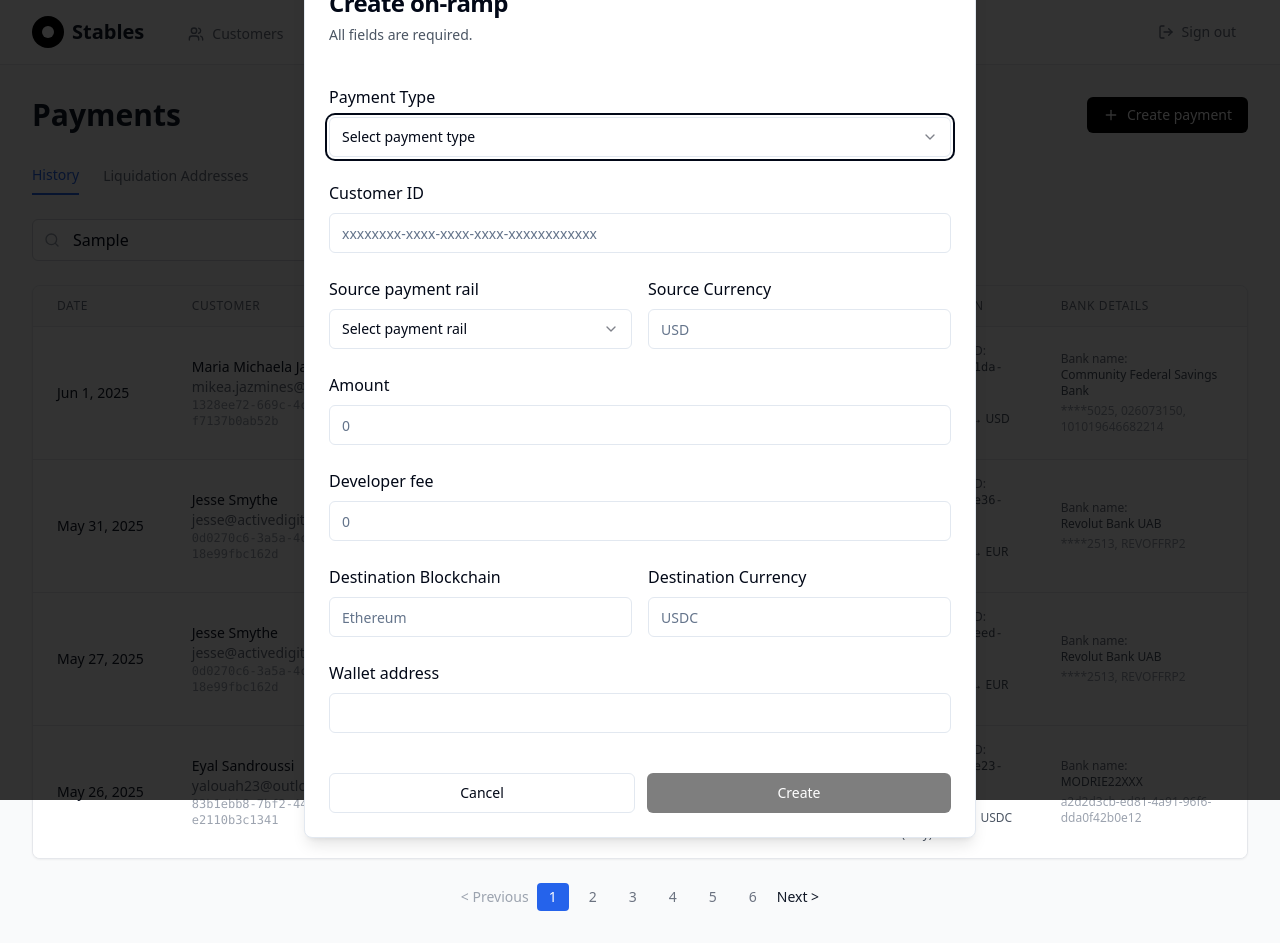
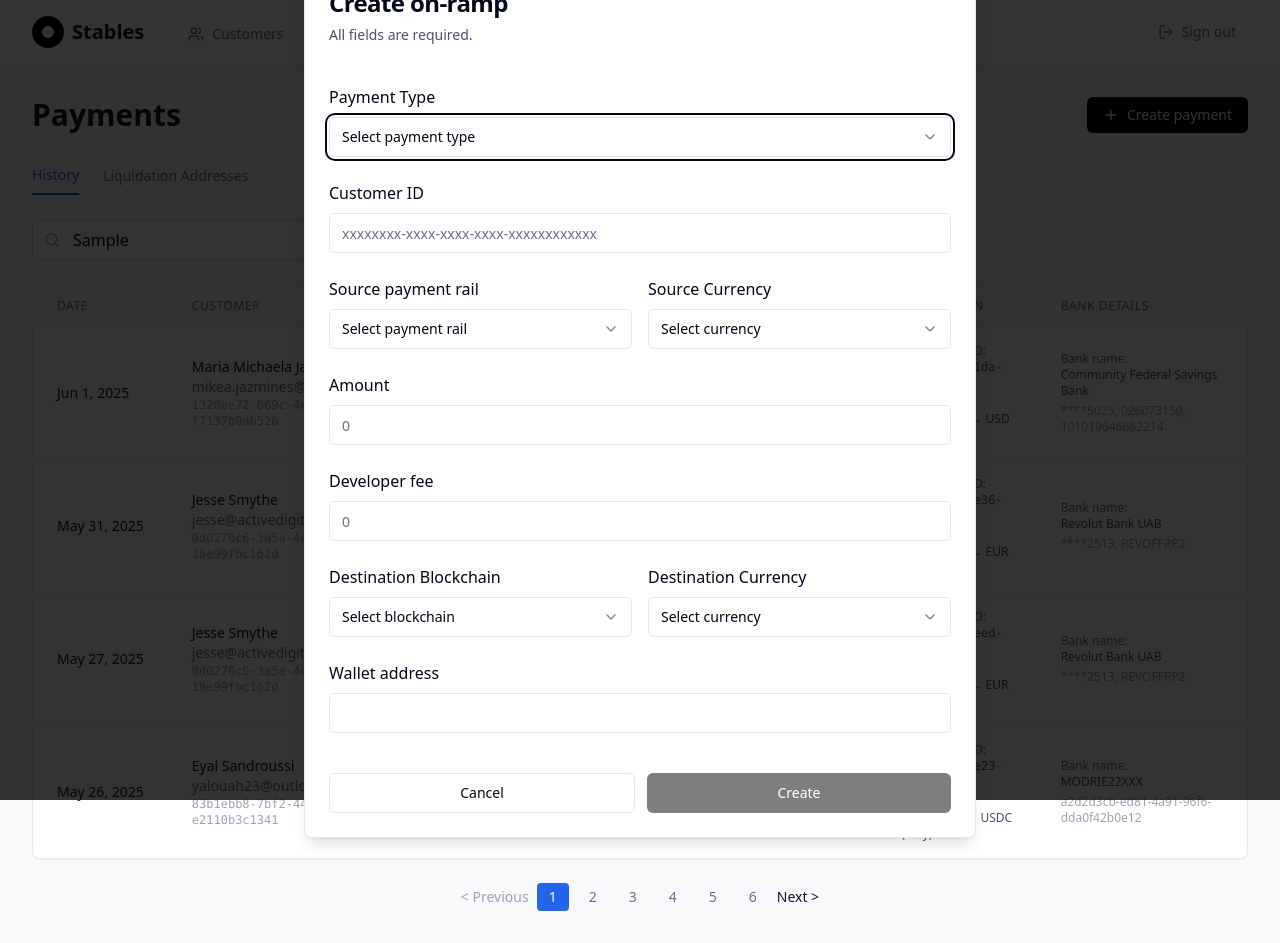
Before and after one commit to highlag555/stable-admin-view, a React (Vite) app: page /payments in a window 1280 px wide. Both pictures are taken after typing "Sample" into the empty fields and a click on the button "Create payment". Built offline with nearby package versions, Linux system fonts and the light colour scheme.

Commit message:
feat: Add dropdowns for blockchains and stablecoins
Added dropdowns for top 20 blockchains (Source and Destination) and top 5 stablecoins (Source and Destination) in the payment modal.

```diff
--- a/src/pages/Payments.tsx
+++ b/src/pages/Payments.tsx
@@ -33,6 +33,37 @@ const Payments = () => {
   const [destinationWalletAddress, setDestinationWalletAddress] = useState('');
   const [returnWalletAddress, setReturnWalletAddress] = useState('');
   const [memo, setMemo] = useState('');
+
+  const topBlockchains = [
+    'Ethereum',
+    'Bitcoin',
+    'Binance Smart Chain',
+    'Polygon',
+    'Avalanche',
+    'Solana',
+    'Cardano',
+    'Polkadot',
+    'Chainlink',
+    'Litecoin',
+    'Stellar',
+    'Cosmos',
+    'Algorand',
+    'Tron',
+    'Near Protocol',
+    'Fantom',
+    'Harmony',
+    'Arbitrum',
+    'Optimism',
+    'Cronos'
+  ];
+
+  const topStablecoins = [
+    'USDC',
+    'USDT',
+    'DAI',
+    'BUSD',
+    'FRAX'
+  ];
 
   const payments = [
     {
@@ -281,25 +312,35 @@ const Payments = () => {
                     <Label htmlFor="source-blockchain" className="text-base font-medium">
                       Source Blockchain
                     </Label>
-                    <Input
-                      id="source-blockchain"
-                      placeholder="Ethereum"
-                      value={sourceBlockchain}
-                      onChange={(e) => setSourceBlockchain(e.target.value)}
-                      className="w-full"
-                    />
+                    <Select value={sourceBlockchain} onValueChange={setSourceBlockchain}>
+                      <SelectTrigger>
+                        <SelectValue placeholder="Select blockchain" />
+                      </SelectTrigger>
+                      <SelectContent>
+                        {topBlockchains.map((blockchain) => (
+                          <SelectItem key={blockchain} value={blockchain}>
+                            {blockchain}
+                          </SelectItem>
+                        ))}
+                      </SelectContent>
+                    </Select>
                   </div>
                   <div className="space-y-2">
                     <Label htmlFor="source-currency" className="text-base font-medium">
                       Source Currency
                     </Label>
-                    <Input
-                      id="source-currency"
-                      placeholder="USDC"
-                      value={sourceCurrency}
-                      onChange={(e) => setSourceCurrency(e.target.value)}
-                      className="w-full"
-                    />
+                    <Select value={sourceCurrency} onValueChange={setSourceCurrency}>
+                      <SelectTrigger>
+                        <SelectValue placeholder="Select currency" />
+                      </SelectTrigger>
+                      <SelectContent>
+                        {topStablecoins.map((coin) => (
+                          <SelectItem key={coin} value={coin}>
+                            {coin}
+                          </SelectItem>
+                        ))}
+                      </SelectContent>
+                    </Select>
                   </div>
                 </div>
 
@@ -308,25 +349,35 @@ const Payments = () => {
                     <Label htmlFor="destination-payment-rail" className="text-base font-medium">
                       Destination payment rail
                     </Label>
-                    <Input
-                      id="destination-payment-rail"
-                      placeholder="Stellar"
-                      value={destinationPaymentRail}
-                      onChange={(e) => setDestinationPaymentRail(e.target.value)}
-                      className="w-full"
-                    />
+                    <Select value={destinationPaymentRail} onValueChange={setDestinationPaymentRail}>
+                      <SelectTrigger>
+                        <SelectValue placeholder="Select blockchain" />
+                      </SelectTrigger>
+                      <SelectContent>
+                        {topBlockchains.map((blockchain) => (
+                          <SelectItem key={blockchain} value={blockchain}>
+                            {blockchain}
+                          </SelectItem>
+                        ))}
+                      </SelectContent>
+                    </Select>
                   </div>
                   <div className="space-y-2">
                     <Label htmlFor="destination-currency" className="text-base font-medium">
                       Destination Currency
                     </Label>
-                    <Input
-                      id="destination-currency"
-                      placeholder="USDC"
-                      value={destinationCurrency}
-                      onChange={(e) => setDestinationCurrency(e.target.value)}
-                      className="w-full"
-                    />
+                    <Select value={destinationCurrency} onValueChange={setDestinationCurrency}>
+                      <SelectTrigger>
+                        <SelectValue placeholder="Select currency" />
+                      </SelectTrigger>
+                      <SelectContent>
+                        {topStablecoins.map((coin) => (
+                          <SelectItem key={coin} value={coin}>
+                            {coin}
+                          </SelectItem>
+                        ))}
+                      </SelectContent>
+                    </Select>
                   </div>
                 </div>
 
@@ -392,13 +443,18 @@ const Payments = () => {
                     <Label htmlFor="source-currency" className="text-base font-medium">
                       Source Currency
                     </Label>
-                    <Input
-                      id="source-currency"
-                      placeholder="USD"
-                      value={sourceCurrency}
-                      onChange={(e) => setSourceCurrency(e.target.value)}
-                      className="w-full"
-                    />
+                    <Select value={sourceCurrency} onValueChange={setSourceCurrency}>
+                      <SelectTrigger>
+                        <SelectValue placeholder="Select currency" />
+                      </SelectTrigger>
+                      <SelectContent>
+                        {topStablecoins.map((coin) => (
+                          <SelectItem key={coin} value={coin}>
+                            {coin}
+                          </SelectItem>
+                        ))}
+                      </SelectContent>
+                    </Select>
                   </div>
                 </div>
 
@@ -433,25 +489,35 @@ const Payments = () => {
                     <Label htmlFor="destination-blockchain" className="text-base font-medium">
                       Destination Blockchain
                     </Label>
-                    <Input
-                      id="destination-blockchain"
-                      placeholder="Ethereum"
-                      value={destinationBlockchain}
-                      onChange={(e) => setDestinationBlockchain(e.target.value)}
-                      className="w-full"
-                    />
+                    <Select value={destinationBlockchain} onValueChange={setDestinationBlockchain}>
+                      <SelectTrigger>
+                        <SelectValue placeholder="Select blockchain" />
+                      </SelectTrigger>
+                      <SelectContent>
+                        {topBlockchains.map((blockchain) => (
+                          <SelectItem key={blockchain} value={blockchain}>
+                            {blockchain}
+                          </SelectItem>
+                        ))}
+                      </SelectContent>
+                    </Select>
                   </div>
                   <div className="space-y-2">
                     <Label htmlFor="destination-currency" className="text-base font-medium">
                       Destination Currency
                     </Label>
-                    <Input
-                      id="destination-currency"
-                      placeholder="USDC"
-                      value={destinationCurrency}
-                      onChange={(e) => setDestinationCurrency(e.target.value)}
-                      className="w-full"
-                    />
+                    <Select value={destinationCurrency} onValueChange={setDestinationCurrency}>
+                      <SelectTrigger>
+                        <SelectValue placeholder="Select currency" />
+                      </SelectTrigger>
+                      <SelectContent>
+                        {topStablecoins.map((coin) => (
+                          <SelectItem key={coin} value={coin}>
+                            {coin}
+                          </SelectItem>
+                        ))}
+                      </SelectContent>
+                    </Select>
                   </div>
                 </div>
 
```
